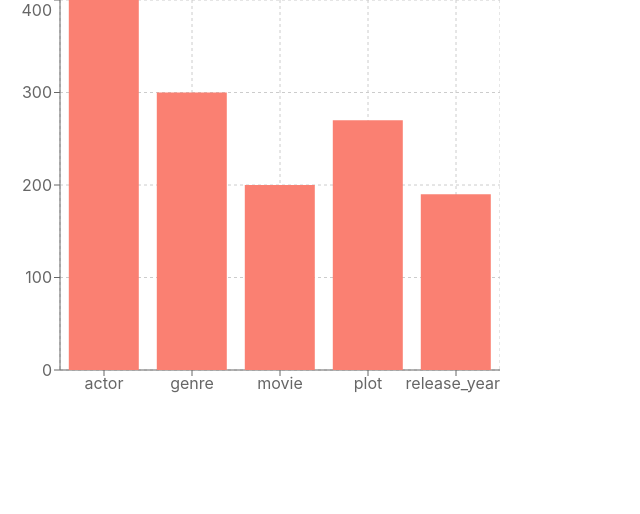
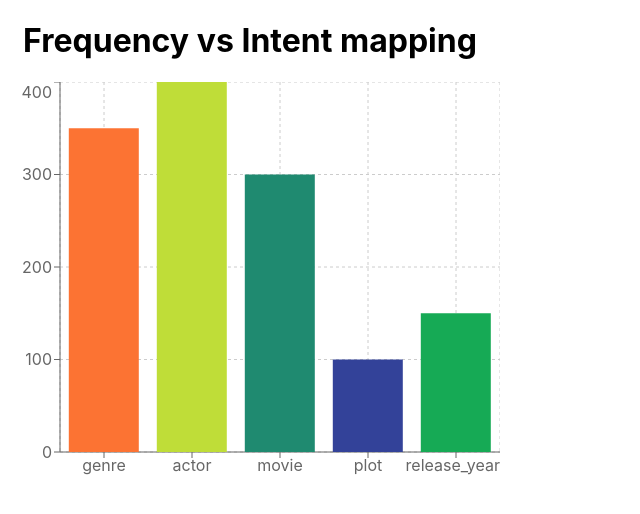
Before and after one commit to protoi/imdb-analytics-dashboard, a React (Create React App) app: page / in a window 1280 px wide. Shown: the top 514 px of the page, without its empty margins (0-640 px from the left). Built offline with nearby package versions, Linux system fonts and the light colour scheme.

Commit message:
made the graphs stack side-by-side and also generated graphs for all intents, still need to figure out whether to implement word cloud/table lookup/just a bar chart for actor adn movie intents

```diff
--- a/package.json
+++ b/package.json
@@ -11,6 +11,7 @@
     "chart.js": "^4.2.1",
     "react": "^18.2.0",
     "react-chartjs-2": "^5.2.0",
+    "react-d3-cloud": "^1.0.6",
     "react-dom": "^18.2.0",
     "react-scripts": "^2.1.3",
     "recharts": "^2.4.1",
--- a/src/App.js
+++ b/src/App.js
@@ -1,6 +1,7 @@
 import React from "react";
 import "./App.css";
 import MyBarGraph from "./BarGraph";
+const data = require("./data.json");
 // import { VictoryBar, VictoryChart, VictoryAxis } from 'victory';
 
 /* import {
@@ -65,8 +66,7 @@ function BarPlot({ d }) {
 function App() {
   return (
     <div className="App">
-      <MyBarGraph d={ddddd}></MyBarGraph>
-
+      <MyBarGraph data={data}></MyBarGraph>
     </div>
   );
 }
--- a/src/BarGraph.js
+++ b/src/BarGraph.js
@@ -1,4 +1,10 @@
 import React, { useState } from "react";
+import { render } from "react-dom";
+import WordCloud from "react-d3-cloud";
+
+import { scaleOrdinal } from "d3-scale";
+import { schemeCategory10 } from "d3-scale-chromatic";
+
 import {
   PieChart,
   Pie,
@@ -8,17 +14,23 @@ import {
   YAxis,
   CartesianGrid,
   Tooltip,
+  Cell,
   // Legend,
 } from "recharts";
+
+const schemeCategory10ScaleOrdinal = scaleOrdinal(schemeCategory10);
+
 /* const sampleData = [
   { x: "A", y: 150 },
   { x: "B", y: 200 },
   { x: "C", y: 400 },
 ]; */
 
-const MyBarGraph = ({ d }) => {
-  let [graphData, setGraphData] = useState(d); //array
-  let [barOrPie, setBarOrPie] = useState("bar");
+const colors = ["#FC7333", "#BFDD38", "#1F8A70", "#334299", "#16AA55"];
+
+const MyBarGraph = ({ data }) => {
+  let [graphData, setGraphData] = useState(data); //array
+  let [intentComponentToRender, setIntentComponentToRender] = useState(null);
   //barorpie
   function someEvent(e) {
     console.log(e);
@@ -31,11 +43,79 @@ const MyBarGraph = ({ d }) => {
         };
       })
     ); */
-    if (barOrPie === "bar") setBarOrPie("pie");
-    else setBarOrPie("bar");
+    if (intentComponentToRender === null)
+      setIntentComponentToRender(e.activeLabel);
+    else
+      setIntentComponentToRender(
+        intentComponentToRender === e.activeLabel ? null : e.activeLabel
+      );
   }
-  if (barOrPie === "bar") {
+
+  // if (barOrPie === "bar") {
   return (
+    <div>
+      <div style={{ display: "flex" }}>
+        {BarMaker(
+          someEvent,
+          graphData,
+          "Frequency vs Intent mapping",
+          "name",
+          "total_count"
+        )}
+        {/*     {intentComponentToRender === "genre" &&
+          PieMaker(
+            someEvent,
+            graphData[0].genre_distribution,
+            "Genre Distributions"
+          )} */}
+
+        {
+          {
+            genre: PieMaker(
+              null,
+              graphData[0].genre_distribution,
+              "Genre Distributions"
+            ),
+            /*  actor: CloudMaker(
+              graphData[1].top_5_actor_distribution,
+              "Top 5 Actors"
+            ), */
+            actor: BarMaker(
+              null,
+              graphData[1].top_5_actor_distribution,
+              "Top 5 Actors",
+              "name",
+              "searches"
+            ),
+            movie: BarMaker(
+              null,
+              graphData[2].top_5_movie_distribution,
+              "Top 5 Movies",
+              "name",
+              "searches"
+            ),
+            release_year: BarMaker(
+              null,
+              graphData[4].year_distribution,
+              "Frequency vs Year of Release",
+              "year",
+              "searches"
+            ),
+          }[intentComponentToRender]
+        }
+      </div>
+    </div>
+  );
+  /* } else {
+    return <div>{PieMaker(someEvent, graphData[0].genre_distribution)}</div>;
+  } */
+};
+
+export default MyBarGraph;
+function BarMaker(someEvent, graphData, title_text, x_axis_key, y_axis_key) {
+  return (
+    <div>
+      <h1>{title_text}</h1>
       <BarChart
         width={500}
         height={500}
@@ -47,41 +127,83 @@ const MyBarGraph = ({ d }) => {
           bottom: 100,
         }}
         onClick={(e) => {
-          if (e == null) return;
+          if (e == null || someEvent == null) return;
           someEvent(e);
         }}
       >
         <CartesianGrid strokeDasharray="3 3" />
-        <XAxis dataKey="name" />
+        <XAxis dataKey={x_axis_key} />
         <YAxis />
         <Tooltip />
-        <Bar dataKey="queries" fill="salmon" />
+        <Bar dataKey={y_axis_key} fill="salmon">
+          {graphData.map((entry, index) => {
+            return (
+              <Cell
+                key={`cell-${index}`}
+                fill={colors[index % colors.length]}
+              />
+            );
+          })}
+        </Bar>
       </BarChart>
+    </div>
   );
-  } else {
+}
+
+function PieMaker(someEvent, graphData, title_text) {
   return (
+    <div>
+      <h1>{title_text}</h1>
       <PieChart
         width={500}
         height={500}
         onClick={(e) => {
-          if (e == null) return;
+          if (e == null || someEvent == null) return;
           someEvent(e);
         }}
       >
         <Pie
-          dataKey="queries"
-          isAnimationActive={false}
+          dataKey="searches"
+          isAnimationActive={true}
           data={graphData}
           cx={250}
           cy={250}
           outerRadius={200}
           fill="salmon"
           label
+        >
+          {graphData.map((entry, index) => {
+            return (
+              <Cell
+                key={`cell-${index}`}
+                fill={colors[index % colors.length]}
               />
+            );
+          })}
+        </Pie>
         <Tooltip />
       </PieChart>
+    </div>
   );
 }
-};
 
-export default MyBarGraph;
+function CloudMaker(graphData, title_text) {
+  return (
+    <div>
+      <h1>{title_text}</h1>
+      <WordCloud
+        data={graphData}
+        width={500}
+        height={500}
+        font="Roboto"
+        fontWeight="bold"
+        fontSize={(word) => Math.log2(word.value) * 10}
+        spiral="rectangular"
+        rotate={(word) => word.value % 360}
+        padding={5}
+        random={Math.random}
+        // fill={(d, i) => schemeCategory10ScaleOrdinal(i)}
+      />
+    </div>
+  );
+}
--- /dev/null
+++ b/src/data.json
@@ -0,0 +1,72 @@
+[
+  {
+    "name": "genre",
+    "genre_distribution": [
+      { "name": "action", "searches": 10 },
+      { "name": "adventure", "searches": 20 },
+      { "name": "animation", "searches": 30 },
+      { "name": "comedy", "searches": 30 },
+      { "name": "crime", "searches": 15 },
+      { "name": "documentary", "searches": 10 },
+      { "name": "drama", "searches": 25 },
+      { "name": "family", "searches": 10 },
+      { "name": "fantasy", "searches": 10 },
+      { "name": "history", "searches": 5 },
+      { "name": "horror", "searches": 25 },
+      { "name": "music", "searches": 30 },
+      { "name": "mystery", "searches": 25 },
+      { "name": "romance", "searches": 25 },
+      { "name": "science fiction", "searches": 15 },
+      { "name": "tv movie", "searches": 30 },
+      { "name": "thriller", "searches": 15 },
+      { "name": "war", "searches": 5 },
+      { "name": "western", "searches": 15 }
+    ],
+    "total_count": 350
+  },
+  {
+    "name": "actor",
+    "total_count": 400,
+    "top_5_actor_distribution": [
+      { "name": "Actor #1", "searches": 30 },
+      { "name": "Actor #2", "searches": 25 },
+      { "name": "Actor #3", "searches": 20 },
+      { "name": "Actor #4", "searches": 15 },
+      { "name": "Actor #5", "searches": 10 }
+    ]
+  },
+  {
+    "name": "movie",
+    "total_count": 300,
+    "top_5_movie_distribution": [
+      { "name": "Movie #1", "searches": 15 },
+      { "name": "Movie #2", "searches": 10 },
+      { "name": "Movie #3", "searches": 5 },
+      { "name": "Movie #4", "searches": 3 },
+      { "name": "Movie #5", "searches": 2 }
+    ]
+  },
+  {
+    "name": "plot",
+    "total_count": 100
+  },
+  {
+    "name": "release_year",
+    "total_count": 150,
+    "year_distribution": [
+      { "year": "2023", "searches": 15 },
+      { "year": "2022", "searches": 14 },
+      { "year": "2021", "searches": 14 },
+      { "year": "2019", "searches": 12 },
+      { "year": "2018", "searches": 12 },
+      { "year": "2017", "searches": 11 },
+      { "year": "2016", "searches": 10 },
+      { "year": "2015", "searches": 9 },
+      { "year": "2014", "searches": 9 },
+      { "year": "2013", "searches": 8 },
+      { "year": "2012", "searches": 5 },
+      { "year": "2011", "searches": 3 },
+      { "year": "2010", "searches": 2 }
+    ]
+  }
+]
--- /dev/null
+++ b/src/temp.js
@@ -0,0 +1,2 @@
+const data = require("./data.json");
+console.dir(data, {depth : null});
```
Also changed, not shown: 1 other file (tests, documents, lock files or other folders). Lines whose indentation alone changed are shown as unchanged.
